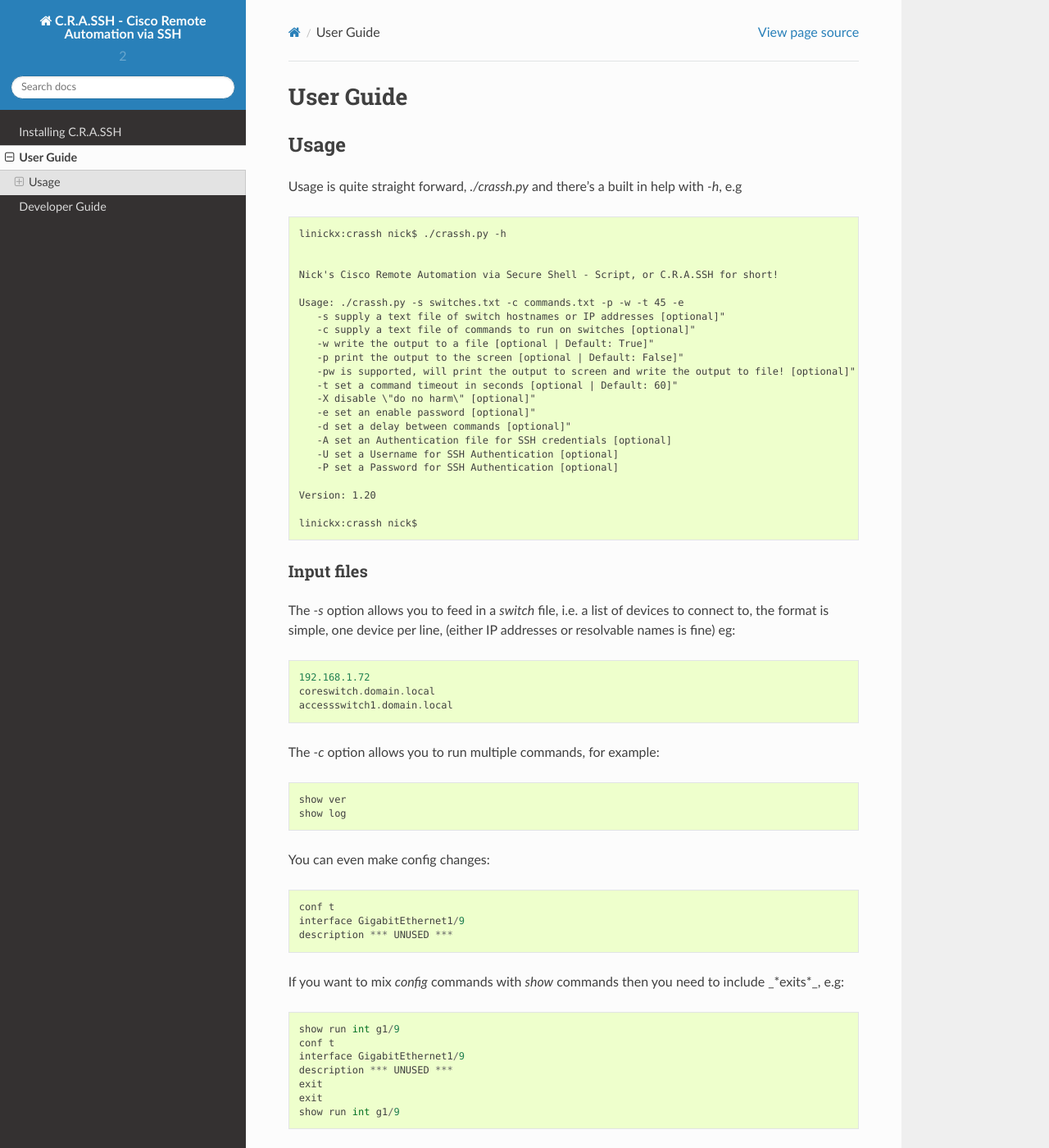
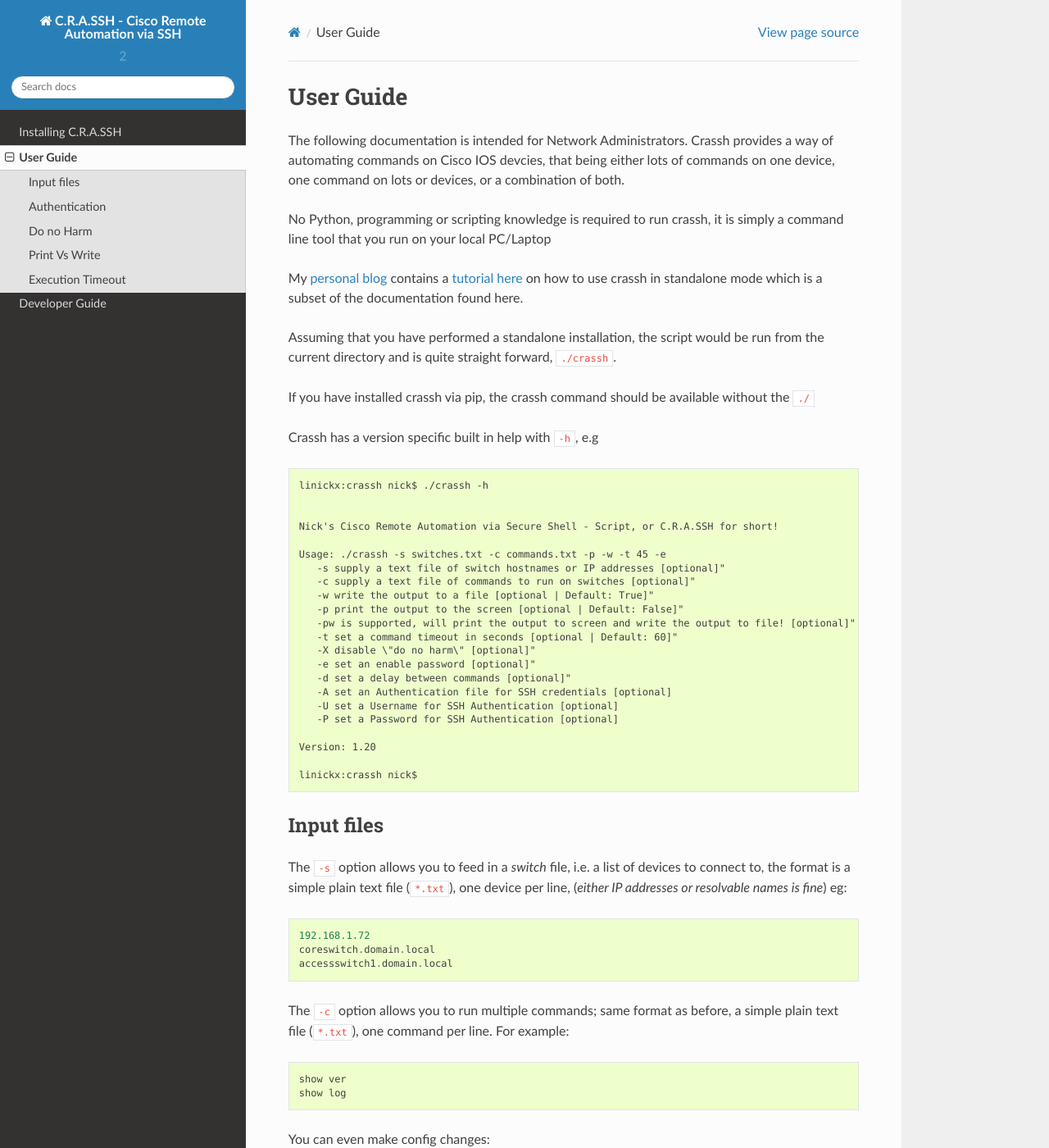
Before and after one commit to linickx/crassh, a Sphinx documentation site: the page built from docs/user.rst, in a window 1280 px wide and 1400 px high. Shown: the whole window at 82% size. Built offline with Sphinx 7.4.7 and the Read the Docs theme 2.0.0, drawn with Linux system fonts in a browser that asks for light colours; some of the changed text lies outside the part shown.

Commit message:
User Guide
First Draft

```diff
--- a/docs/conf.py
+++ b/docs/conf.py
@@ -21,6 +21,9 @@
 # documentation root, use os.path.abspath to make it absolute, like shown here.
 #sys.path.insert(0, os.path.abspath('.'))
 
+sys.path.append(os.path.abspath(os.pardir))
+import crassh
+
 # -- General configuration ------------------------------------------------
 
 # If your documentation needs a minimal Sphinx version, state it here.
@@ -29,7 +32,7 @@
 # Add any Sphinx extension module names here, as strings. They can be
 # extensions coming with Sphinx (named 'sphinx.ext.*') or your custom
 # ones.
-extensions = []
+extensions = ['sphinx.ext.autodoc']
 
 # Add any paths that contain templates here, relative to this directory.
 templates_path = ['_templates']
--- a/docs/developer.rst
+++ b/docs/developer.rst
@@ -2,3 +2,6 @@
 ###############
 
 xxx
+
+
+.. function:: crassh.send_command
--- a/docs/user.rst
+++ b/docs/user.rst
@@ -1,17 +1,24 @@
 User Guide
 ##########
 
-Usage
------
+The following documentation is intended for Network Administrators. Crassh provides a way of automating commands on Cisco IOS devcies, that being either lots of commands on one device, one command on lots or devices, or a combination of both.
 
-Usage is quite straight forward, `./crassh.py` and there's a built in help with `-h`, e.g ::
+No Python, programming or scripting knowledge is required to run crassh, it is simply a command line tool that you run on your local PC/Laptop
 
-    linickx:crassh nick$ ./crassh.py -h
+My `personal blog`_ contains a `tutorial here`_ on how to use crassh in standalone mode which is a subset of the documentation found here.
+
+Assuming that you have performed a standalone installation, the script would be run from the current directory and is quite straight forward, ``./crassh``.
+
+If you have installed crassh via pip, the crassh command should be available without the ``./``
+
+Crassh has a version specific built in help with ``-h``, e.g ::
+
+    linickx:crassh nick$ ./crassh -h
 
 
     Nick's Cisco Remote Automation via Secure Shell - Script, or C.R.A.SSH for short!
 
-    Usage: ./crassh.py -s switches.txt -c commands.txt -p -w -t 45 -e
+    Usage: ./crassh -s switches.txt -c commands.txt -p -w -t 45 -e
        -s supply a text file of switch hostnames or IP addresses [optional]"
        -c supply a text file of commands to run on switches [optional]"
        -w write the output to a file [optional | Default: True]"
@@ -30,15 +37,15 @@
     linickx:crassh nick$
 
 Input files
-^^^^^^^^^^^
+-----------
 
-The `-s` option allows you to feed in a *switch* file, i.e. a list of devices to connect to, the format is simple, one device per line, (either IP addresses or resolvable names is fine) eg::
+The ``-s`` option allows you to feed in a *switch* file, i.e. a list of devices to connect to, the format is a simple plain text file (``*.txt``), one device per line, (*either IP addresses or resolvable names is fine*) eg::
 
     192.168.1.72
     coreswitch.domain.local
     accessswitch1.domain.local
 
-The `-c` option allows you to run multiple commands, for example::
+The ``-c`` option allows you to run multiple commands; same format as before, a simple plain text file (``*.txt``), one command per line. For example::
 
     show ver
     show log
@@ -49,7 +56,7 @@
     interface GigabitEthernet1/9
     description *** UNUSED ***
 
-If you want to mix *config* commands with *show* commands then you need to include _*exits*_, e.g::
+If you want to mix *config* commands with *show* commands then you need to include **exits** , e.g::
 
     show run int g1/9
     conf t
@@ -60,33 +67,38 @@
     show run int g1/9
 
 Authentication
-^^^^^^^^^^^^^^
+--------------
 
-By default crassh will prompt for username and password credentials; `-U` can be used to supply a username as a CLI option, `-P` can be used to supply a password.
-**Please take note that -P may expose your password in the command line history**
+By default crassh will prompt for username and password credentials; ``-U`` can be used to supply a username as a CLI option, ``-P`` can be used to supply a password.
+**Please take note that ``-P`` may expose your password in the command line history**
 
 
-crassh will look for and read a `~/.crasshrc` file; currently the file supports two colon separated variables `username` and `passwrd`::
+crassh will look for and read a ``~/.crasshrc`` file; currently the file supports two colon separated variables ``username`` and ``password``::
 
     username: nick
     password: mysecretpass
 
-**_STORING YOUR PASSWORD IN PLAIN TEXT IN `~/.crasshrc` IS A SECURITY RISK_** Please appropriately secure your system; crassh will perform a basic file permission check.
+**STORING YOUR PASSWORD IN PLAIN TEXT IN ``~/.crasshrc`` IS A SECURITY RISK** Please appropriately secure your system; crassh will perform a basic file permission check.
 
-The `-A` option can be used to specify different authentication files, for example `-A /var/secrets/router_credentials.txt`
+The ``-A`` option can be used to specify different authentication files, for example ``-A /var/secrets/router_credentials.txt``
 
 
 Do no Harm
-^^^^^^^^^^
+----------
 
-crassh has a very basic safe mode, i.e. to stop users reloading all their switches on the network at once; if that is something you really _really_ want to do then `-X` is what you need!
+crassh has a very basic safe mode, i.e. to stop users reloading all their switches on the network at once; if that is something you really *really* want to do then ``-X`` is what you need!
 
 Print Vs Write
-^^^^^^^^^^^^^^
+--------------
 
-By default, crassh will write it's output to a file, in the format hostname-YearMonthDate-HourMinuteSecond. If you suppy the `-p` option, crassh will output to screen instead. If you want to Print and Write, use `-pw`
+By default, crassh will write it's output to a file, in the format hostname-YearMonthDate-HourMinuteSecond. If you suppy the ``-p`` option, crassh will output to screen instead. If you want to Print and Write, use ``-pw``
 
 Execution Timeout
-^^^^^^^^^^^^^^^^^
+-----------------
 
-Let's say you run a command that take a long time, say a million pings, crassh will wait for 60 seconds for the command to complete and then bail and move on to the next command - this should be fine for most commands. If you do actually want to send a million pings, then use the `-t` option to extend the timeout ( *i.e how long crassh will wait* )
+Let's say you run a command that take a long time, say a million pings, crassh will wait for 60 seconds for the command to complete and then bail and move on to the next command - this should be fine for most commands. If you do actually want to send a million pings, then use the ``-t`` option to extend the timeout ( *i.e how long crassh will wait* )
+
+
+.. Links
+.. _`personal blog`: http://www.linickx.com
+.. _`tutorial here`: http://www.linickx.com/3980/automating-cisco-commands-with-c-r-a-ssh
```
Also changed, not shown: README.rst (+8 -6 lines), docs/index.rst (+11 -0 lines), docs/install.rst (+51 -18 lines).
